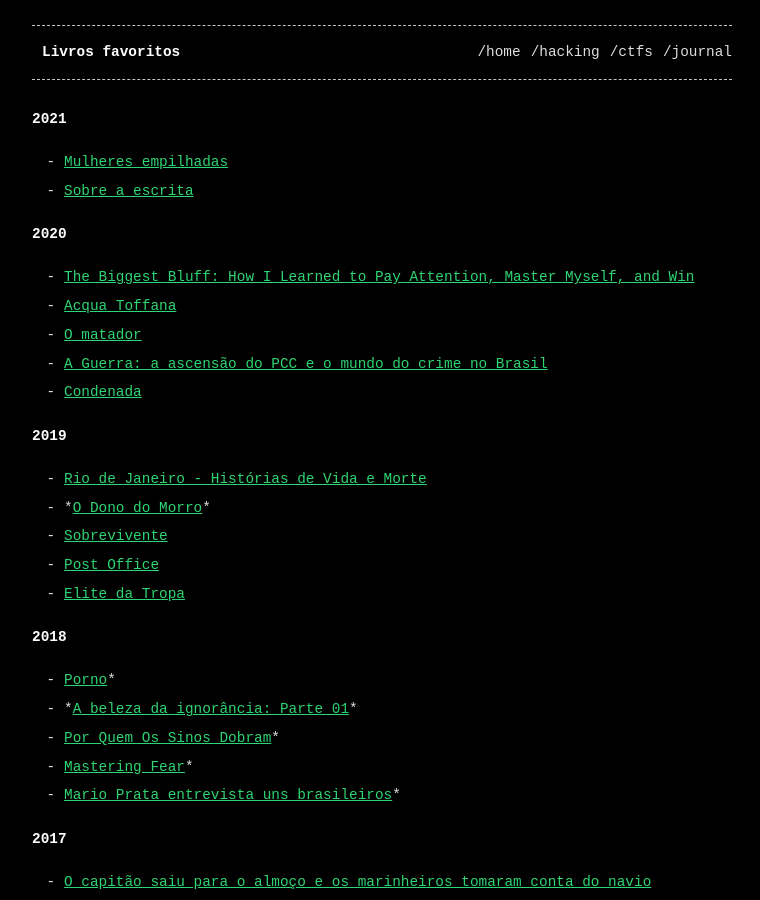
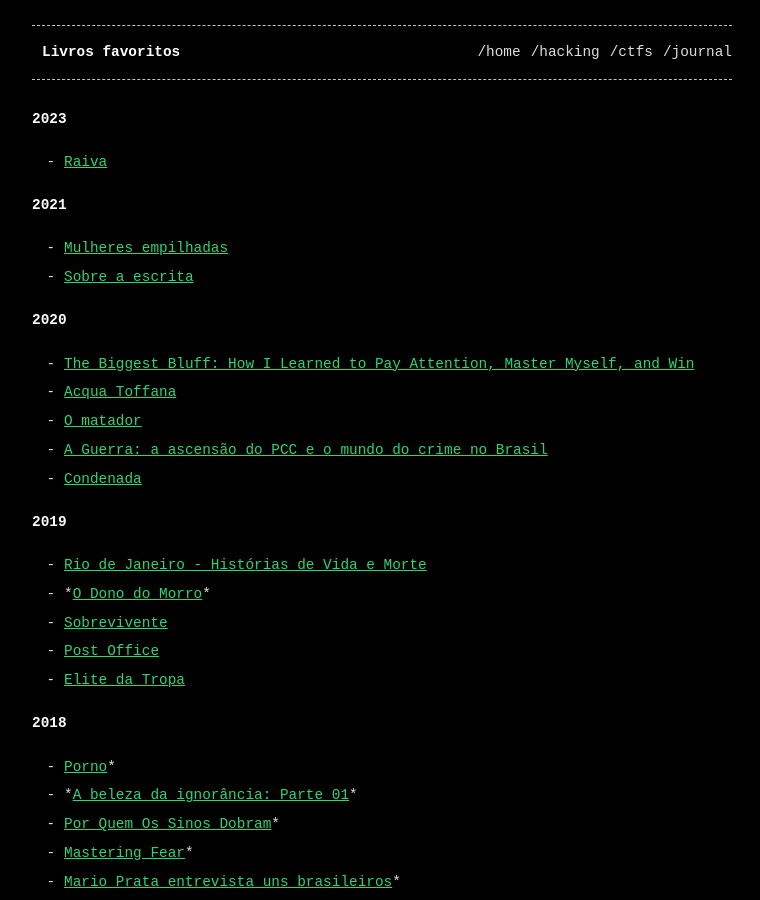
Before and after one commit to brerodrigues/brerodrigues.github.io, a Jekyll site: the page built from books.md, in a window 1280 px wide and 900 px high. Shown: the whole window, without its empty margins (258-1018 px from the left). Built offline with Jekyll 4.4.1, drawn with Linux system fonts in a browser that asks for light colours; emoji names are drawn with the system emoji font.

Commit message:
Update books.md

```diff
--- a/books.md
+++ b/books.md
@@ -4,6 +4,8 @@
 permalink_name: /books
 title: Livros favoritos
 ---
+**2023**
+- [Raiva](https://www.amazon.com.br/Raiva-rua-Sabao-Monica-Isakstuen/dp/658921803X)
 
 **2021**
 - [Mulheres empilhadas](http://www.leya.com.br/mulheres-empilhadas/)
```
